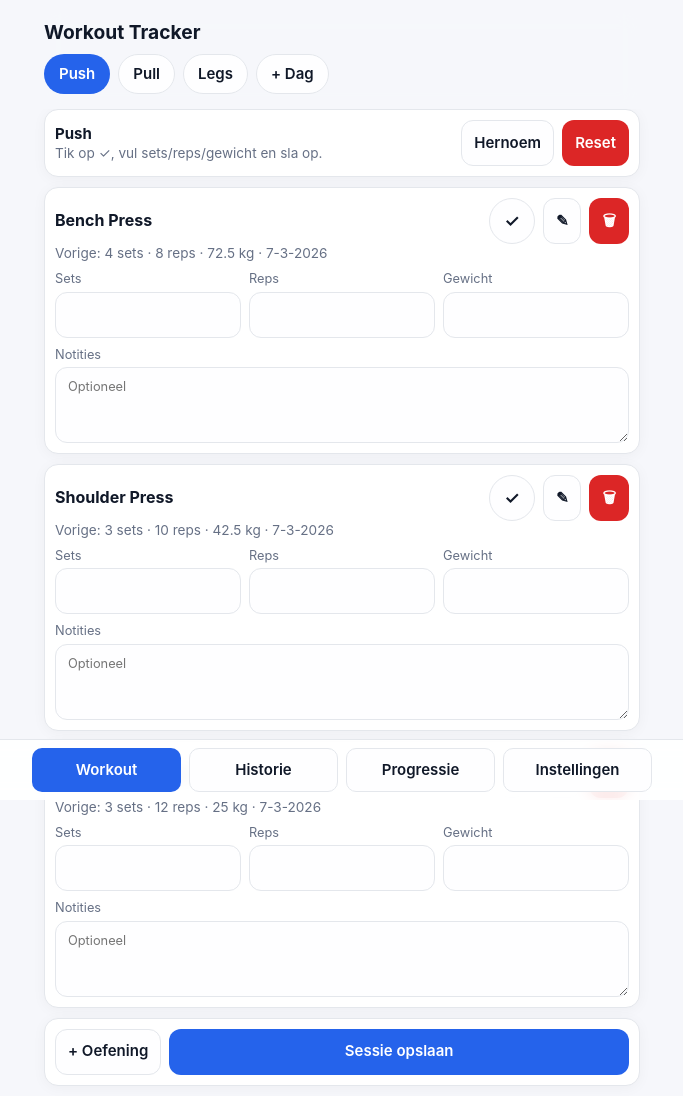
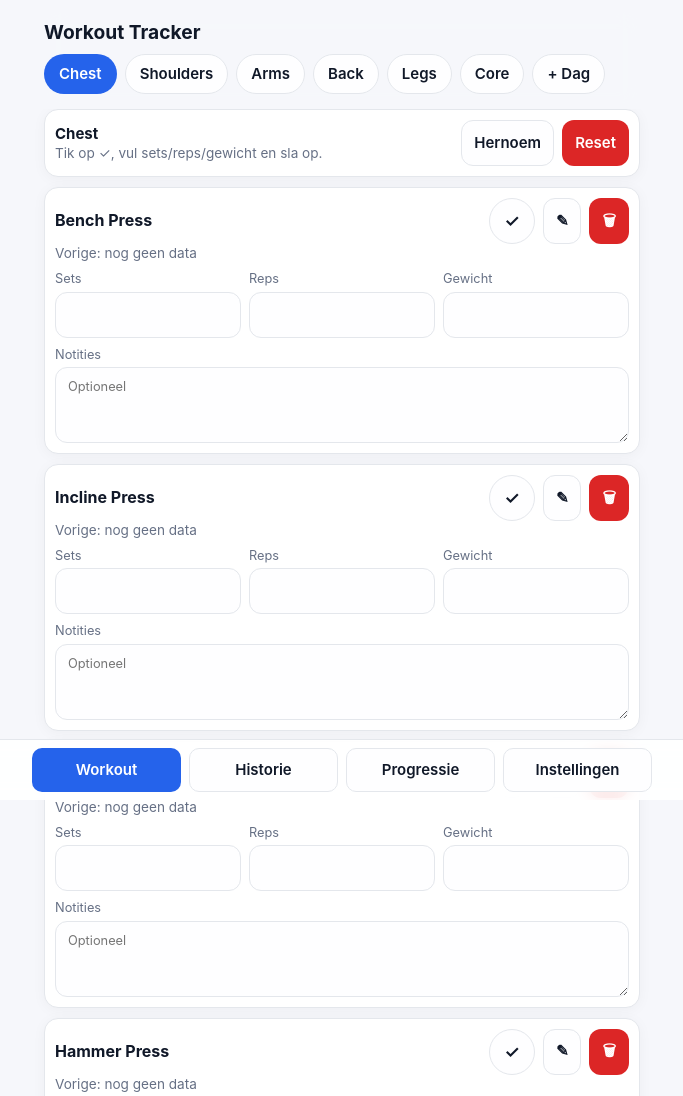
Before and after one commit to jtwillemsen/MyFitnessApp, a plain HTML site: page index.html in a window 1280 px wide. Shown: the top 1096 px of the page, without its empty margins (298-981 px from the left). Drawn offline with Linux system fonts and the light colour scheme.

Commit message:
Customize default workout plan by muscle group

```diff
--- a/index.html
+++ b/index.html
@@ -130,42 +130,24 @@
   <script>
     // Lokale keys voor opslag
     const STORAGE_KEY = 'workout.pwa.v1';
-    const THEME_VERSION = 1;
+    const THEME_VERSION = 2;
 
     // Startdata, zodat de app direct testbaar is.
+    const makeExercise = (name) => ({ id: `e-${name}`, name: name.replaceAll('_', ' ').replace(/\b\w/g, (m) => m.toUpperCase()) });
+
     const seed = {
       version: THEME_VERSION,
-      selectedDayId: 'd-push',
+      selectedDayId: 'd-chest',
       days: [
-        { id: 'd-push', name: 'Push', exercises: [
-          { id: 'e-bench', name: 'Bench Press' },
-          { id: 'e-press', name: 'Shoulder Press' },
-          { id: 'e-tricep', name: 'Tricep Pushdown' }
-        ]},
-        { id: 'd-pull', name: 'Pull', exercises: [
-          { id: 'e-row', name: 'Barbell Row' },
-          { id: 'e-pullup', name: 'Pull-up' },
-          { id: 'e-curl', name: 'Bicep Curl' }
-        ]},
-        { id: 'd-legs', name: 'Legs', exercises: [
-          { id: 'e-squat', name: 'Squat' },
-          { id: 'e-rdl', name: 'Romanian Deadlift' },
-          { id: 'e-calf', name: 'Calf Raise' }
-        ]}
+        { id: 'd-chest', name: 'Chest', exercises: ['bench_press', 'incline_press', 'chest_fly', 'hammer_press'].map(makeExercise) },
+        { id: 'd-shoulders', name: 'Shoulders', exercises: ['shoulder_press', 'shrug', 'lateral_raise', 'front_raise'].map(makeExercise) },
+        { id: 'd-arms', name: 'Arms', exercises: ['bicep_curl', 'hammer_curl', 'tricep_kickback', 'overhead_tricep_extension'].map(makeExercise) },
+        { id: 'd-back', name: 'Back', exercises: ['reverse_fly', 'single_arm_row', 'bent_over_row', 'deadlift'].map(makeExercise) },
+        { id: 'd-legs', name: 'Legs', exercises: ['squat', 'sumo_squat', 'goblet_squat', 'lunge', 'step_up', 'calf_raise', 'romanian_deadlift', 'hip_raise'].map(makeExercise) },
+        { id: 'd-core', name: 'Core', exercises: ['russian_twist', 'side_bend', 'wood_chopper', 'v_up'].map(makeExercise) }
       ],
       drafts: {},
-      logs: [
-        {
-          id: crypto.randomUUID(),
-          dayId: 'd-push',
-          date: new Date(Date.now() - 86400000).toISOString(),
-          entries: [
-            { exerciseId: 'e-bench', completed: true, sets: 4, reps: 8, weight: 72.5, notes: '' },
-            { exerciseId: 'e-press', completed: true, sets: 3, reps: 10, weight: 42.5, notes: '' },
-            { exerciseId: 'e-tricep', completed: true, sets: 3, reps: 12, weight: 25, notes: 'strak tempo' }
-          ]
-        }
-      ]
+      logs: []
     };
 
     const uid = () => crypto.randomUUID();
```
